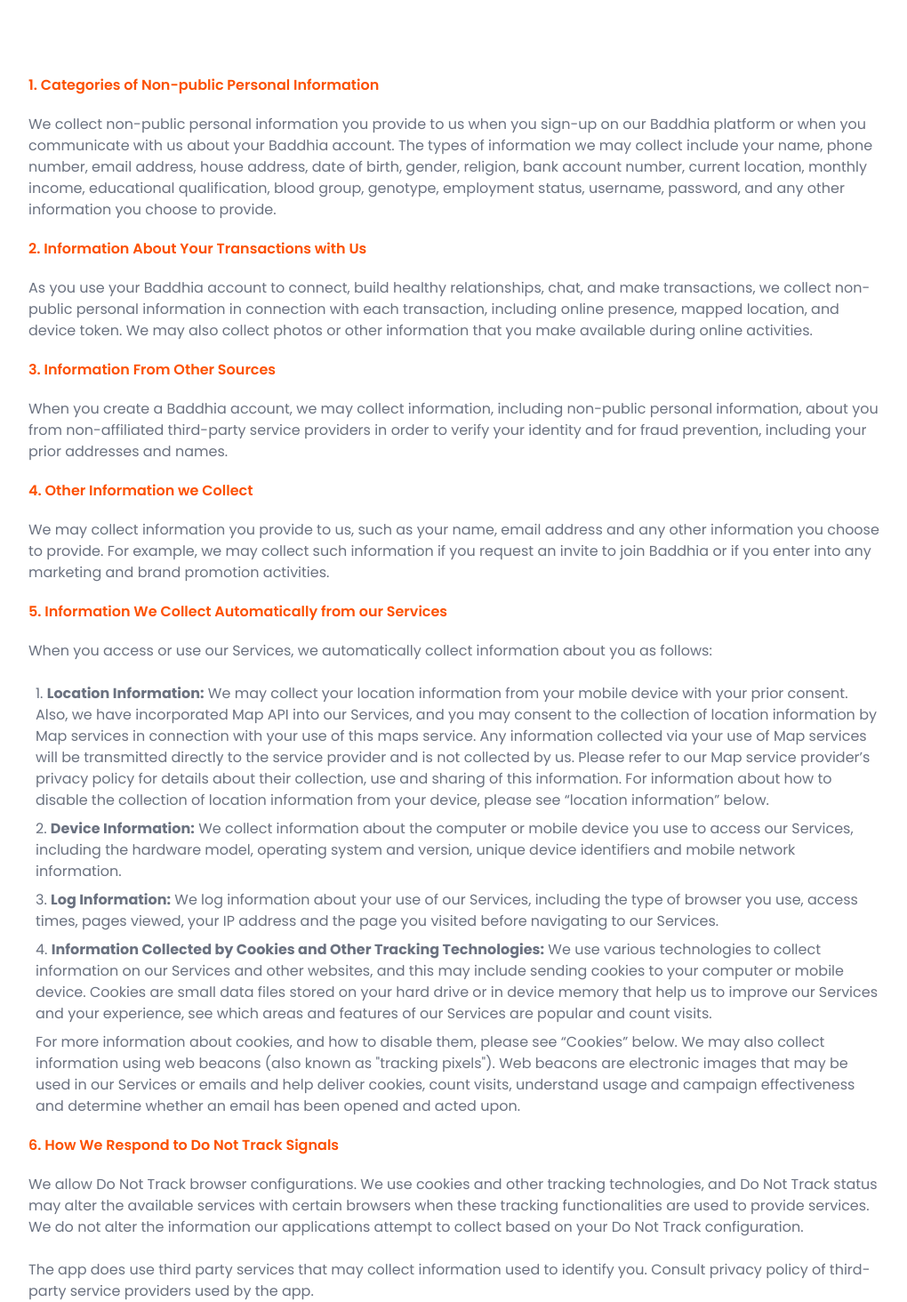
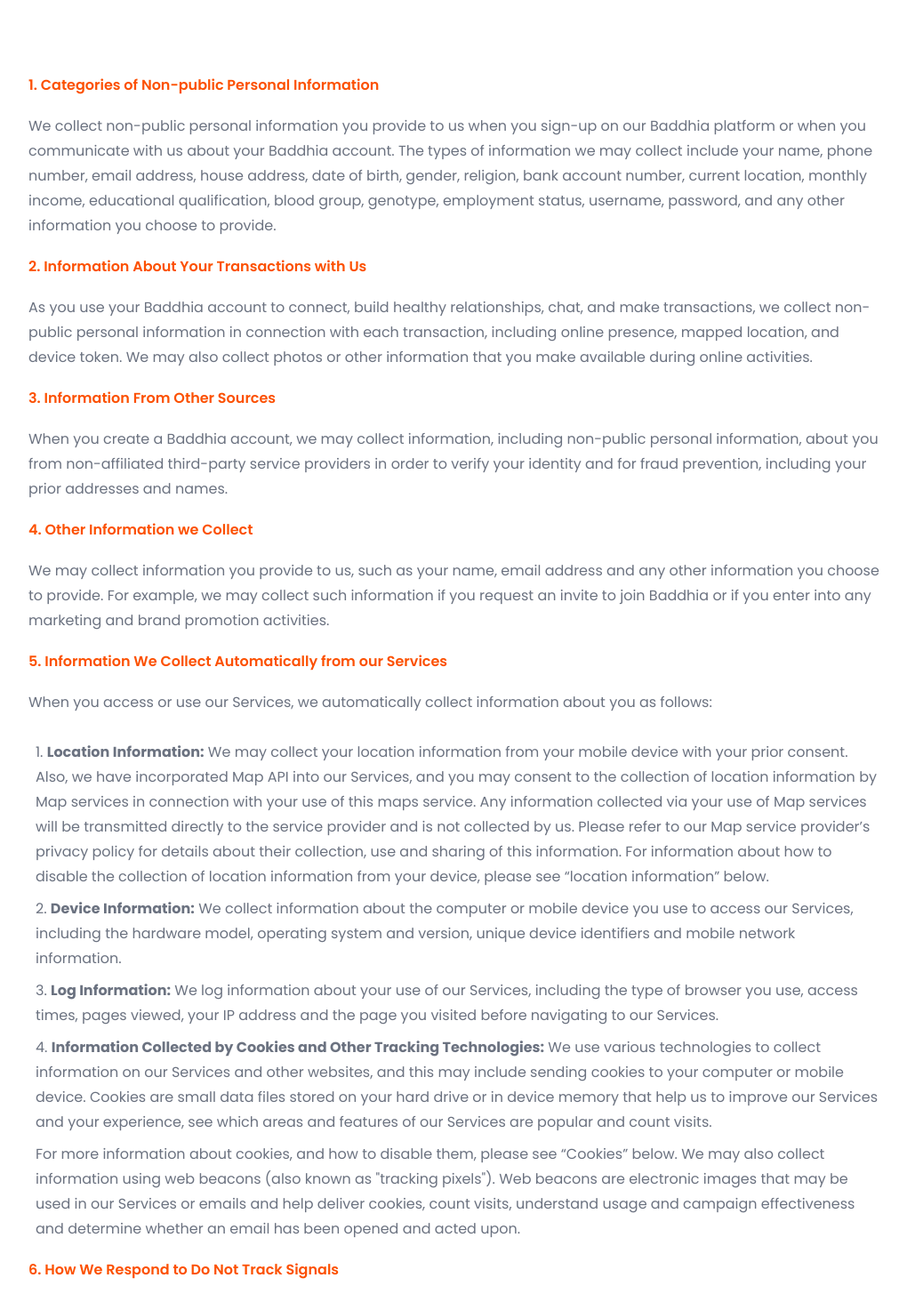
Before and after one commit to Tolutoon/baddhia, a React (Vite) app: page /privacy in a window 1280 px wide. Shown: the part 568-2032 px from the top of the page at 89% size, without its empty margins (128-1148 px from the left). Built offline with nearby package versions, Linux system fonts and the light colour scheme.

Commit message:
in progress

```diff
--- a/src/pages/PrivacyPolicy.jsx
+++ b/src/pages/PrivacyPolicy.jsx
@@ -41,7 +41,7 @@ function PrivacyPolicy() {
         <h3 className="font-semibold text-baddhia-orange mb-5">
           1. Categories of Non-public Personal Information
         </h3>
-        <p className="text-gray-500 mb-5">
+        <p className="text-gray-500 mb-5 leading-7">
           We collect non-public personal information you provide to us when you
           sign-up on our Baddhia platform or when you communicate with us about
           your Baddhia account. The types of information we may collect include
@@ -54,7 +54,7 @@ function PrivacyPolicy() {
         <h3 className="font-semibold text-baddhia-orange mb-5">
           2. Information About Your Transactions with Us
         </h3>
-        <p className="text-gray-500 mb-5">
+        <p className="text-gray-500 mb-5 leading-7">
           As you use your Baddhia account to connect, build healthy
           relationships, chat, and make transactions, we collect non-public
           personal information in connection with each transaction, including
@@ -65,7 +65,7 @@ function PrivacyPolicy() {
         <h3 className="font-semibold text-baddhia-orange mb-5">
           3. Information From Other Sources
         </h3>
-        <p className="text-gray-500 mb-5">
+        <p className="text-gray-500 mb-5 leading-7">
           When you create a Baddhia account, we may collect information,
           including non-public personal information, about you from
           non-affiliated third-party service providers in order to verify your
@@ -75,7 +75,7 @@ function PrivacyPolicy() {
         <h3 className="font-semibold text-baddhia-orange mb-5">
           4. Other Information we Collect
         </h3>
-        <p className="text-gray-500 mb-5">
+        <p className="text-gray-500 mb-5 leading-7">
           We may collect information you provide to us, such as your name, email
           address and any other information you choose to provide. For example,
           we may collect such information if you request an invite to join
@@ -85,12 +85,12 @@ function PrivacyPolicy() {
         <h3 className="font-semibold text-baddhia-orange mb-5">
           5. Information We Collect Automatically from our Services
         </h3>
-        <p className="text-gray-500 mb-5">
+        <p className="text-gray-500 mb-5 leading-7">
           When you access or use our Services, we automatically collect
           information about you as follows: <br />
           <br />
-          <ol className="flex flex-col gap-2 mb-2 pl-2">
-            <li>
+          <ol className="flex flex-col gap-2 mb-2 pl-2 ">
+            <li className="leading-7">
               {" "}
               1. <strong>Location Information:</strong> We may collect your
               location information from your mobile device with your prior
@@ -105,21 +105,21 @@ function PrivacyPolicy() {
               of location information from your device, please see “location
               information” below.
             </li>
-            <li>
+            <li className="leading-7">
               {" "}
               2. <strong>Device Information:</strong> We collect information
               about the computer or mobile device you use to access our
               Services, including the hardware model, operating system and
               version, unique device identifiers and mobile network information.
             </li>
-            <li>
+            <li className="leading-7">
               {" "}
               3. <strong>Log Information:</strong> We log information about your
               use of our Services, including the type of browser you use, access
               times, pages viewed, your IP address and the page you visited
               before navigating to our Services.
             </li>
-            <li>
+            <li className="leading-7">
               4.{" "}
               <strong>
                 Information Collected by Cookies and Other Tracking
@@ -144,7 +144,7 @@ function PrivacyPolicy() {
         <h3 className="font-semibold text-baddhia-orange mb-5">
           6. How We Respond to Do Not Track Signals
         </h3>
-        <p className="text-gray-500 mb-5">
+        <p className="text-gray-500 mb-5 leading-7">
           We allow Do Not Track browser configurations. We use cookies and other
           tracking technologies, and Do Not Track status may alter the available
           services with certain browsers when these tracking functionalities are
```
